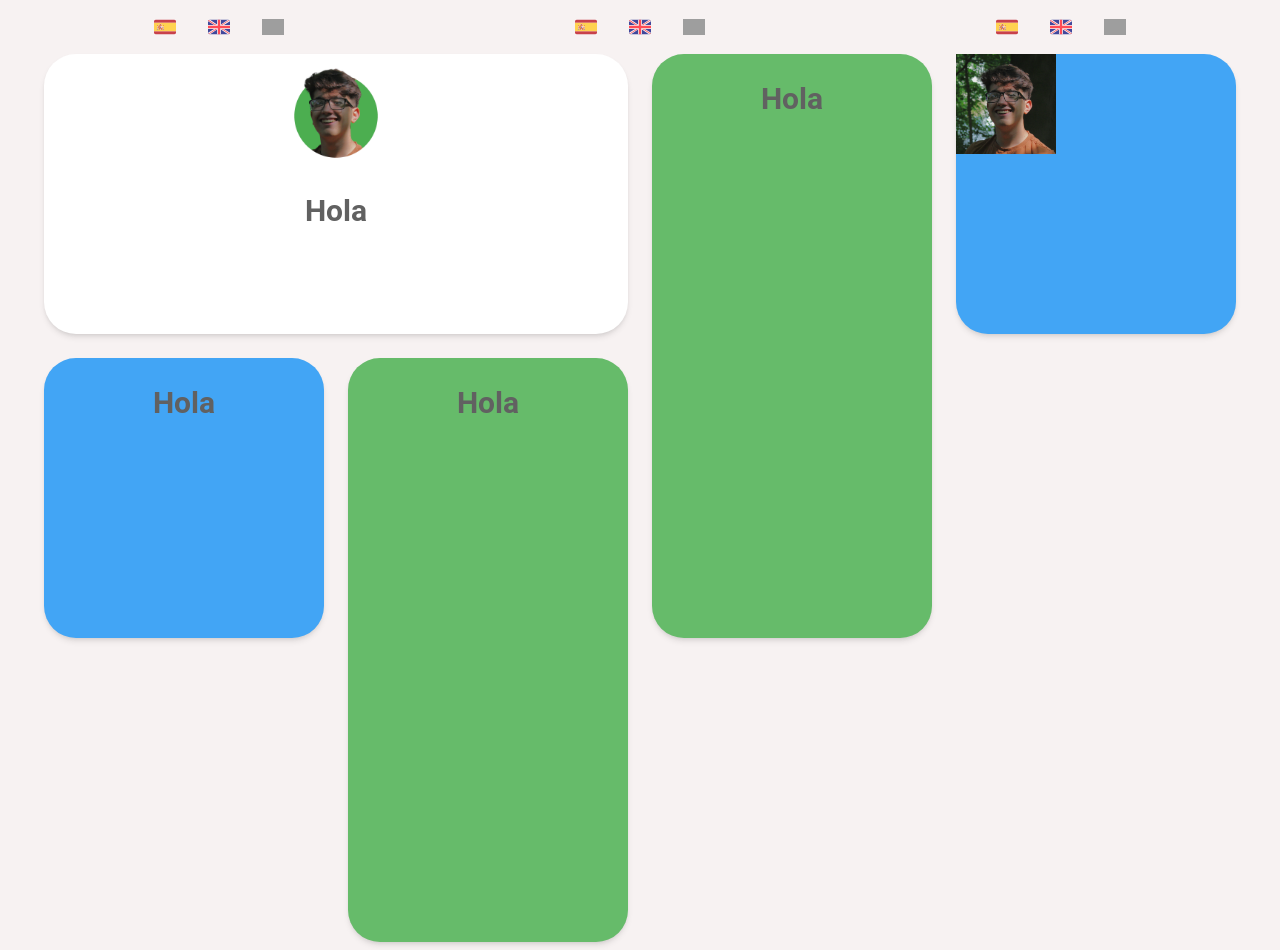
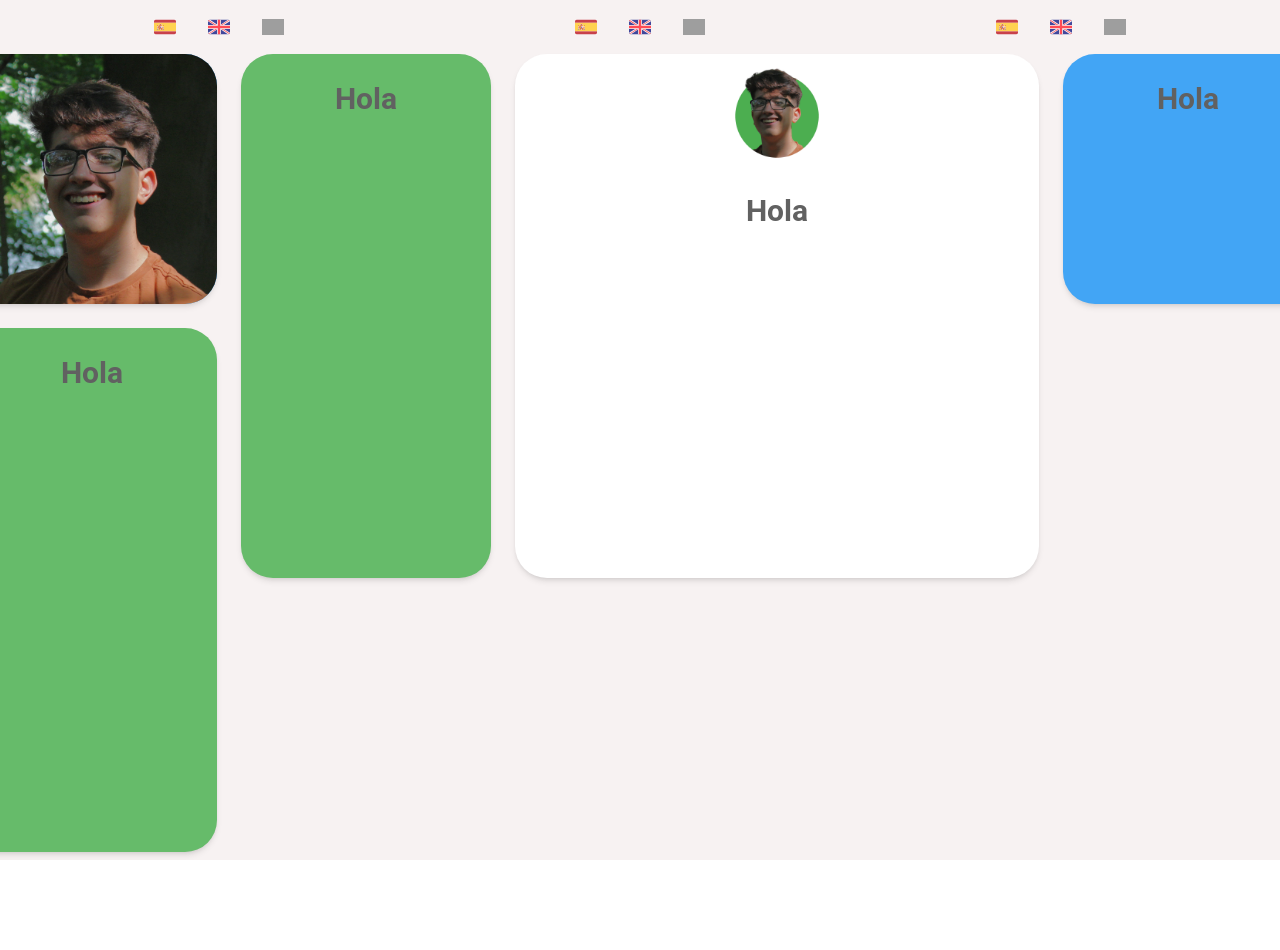
Before and after one commit to benlopez00/My-Portfolio, a Next.js app: page / in a window 1280 px wide. After the commit the page ends 860 px from the top, so only its background shows below. Built offline with nearby package versions, Linux system fonts and the light colour scheme; grey boxes are pictures that could not be loaded.

Commit message:
Imagen de perfil agregada como tarjeta. Cambiada dimension de grilla

```diff
--- a/src/app/page.js
+++ b/src/app/page.js
@@ -25,8 +25,18 @@ export default function Component() {
 					</div>
 				</div>
 			</div>
-			<div className="grid gap-6" style={{ gridTemplateColumns: 'repeat(4, 280px)', gridAutoRows: '280px' }}>
-				<Card className="card col-span-2 w-full h-full bg-white flex items-center p-3">
+			<div className="grid gap-6" style={{ gridTemplateColumns: 'repeat(5, 250px)', gridAutoRows: '250px' }}>
+				<Card className="col-span-1 aspect-[1/1] bg-blue-400 card">
+					<img src="/Big_Ben.jpg" alt="Big Ben" className="w-full h-full object-cover card" />
+				</Card>
+				<Card className="w-full h-full row-span-2 bg-green-400 card">
+					<CardBody className="text-center">
+						<Typography variant="h3">
+							Hola
+						</Typography>
+					</CardBody>
+				</Card>
+				<Card className="card col-span-2 row-span-2 w-full h-full bg-white flex items-center p-3">
 					<div className="">
 						<Image
 							src="/perfil_Blanco.png"
@@ -41,19 +51,6 @@ export default function Component() {
 							Hola
 						</Typography>
 					</CardBody>
-				</Card>
-				<Card className="w-full h-full row-span-2 bg-green-400 card">
-					<CardBody className="text-center">
-						<Typography variant="h3">
-							Hola
-						</Typography>
-					</CardBody>
-				</Card>
-				<Card className="col-span-1 aspect-[1/1] bg-blue-400 card">
-						<Image src="/Big_Ben.jpg" alt="Profile illustration"
-							width={100}
-							height={100}
-							className="bg-orange-500 object-cover"/>
 				</Card>
 				<Card className="col-span-1 aspect-[1/1] bg-blue-400 card">
 					<CardBody className="text-center">
```
